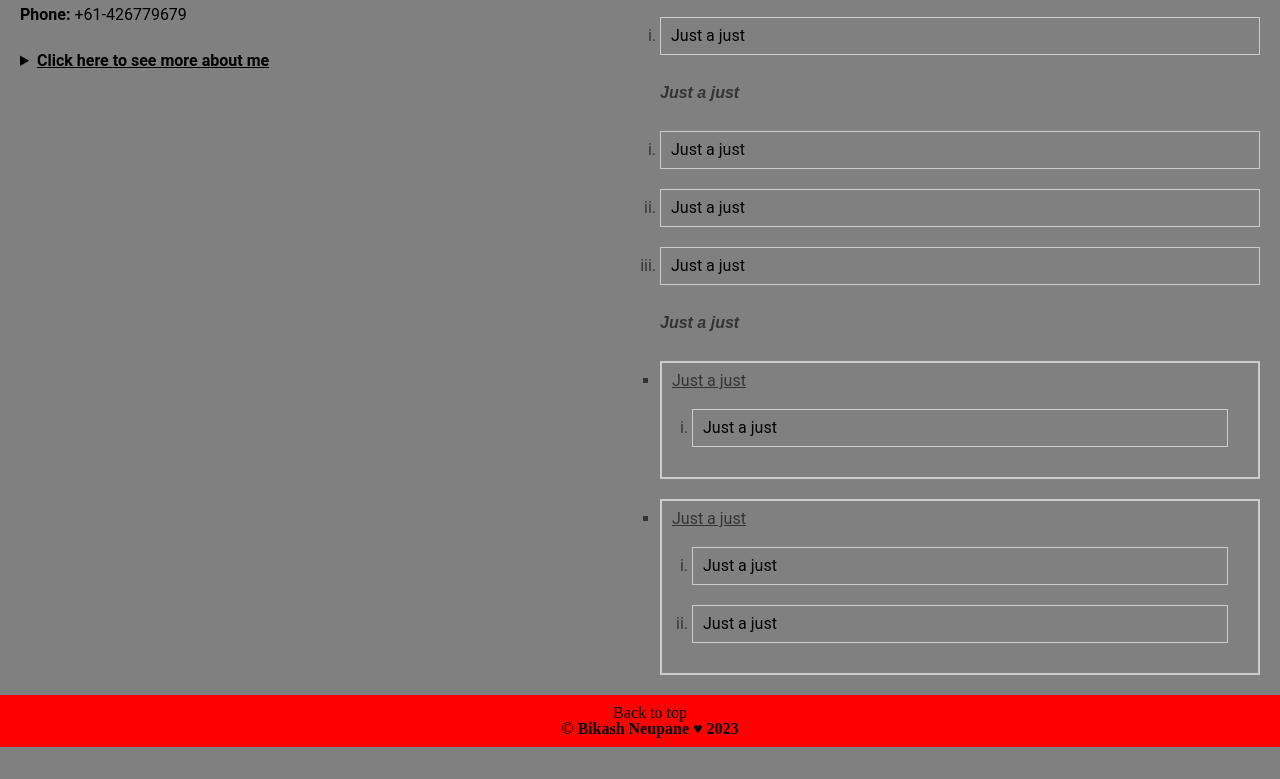
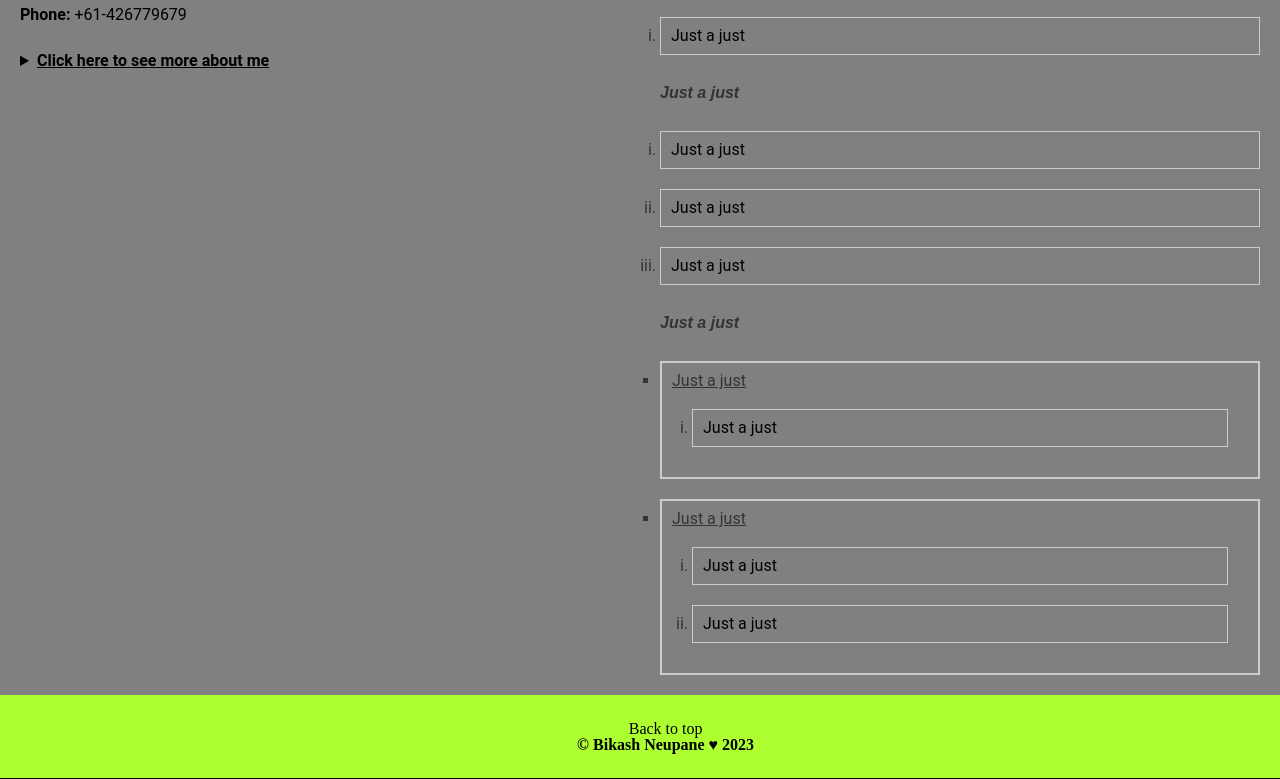
Before and after one commit to bikas-neupane2008/mypersonalwebsite, a plain HTML site: page index.html in a window 1280 px wide. Shown: the part 567-1346 px from the top of the page. Before the commit the page ends 1314 px from the top, so only its background shows below. Drawn offline with Linux system fonts and the light colour scheme.

Commit message:
Update style.css

```diff
--- a/css/style.css
+++ b/css/style.css
@@ -287,16 +287,15 @@ a:active {
 
 /* Styling for the footer section */
 footer {
+    clear: both;
     width: 100%;
-    /* Sets the width of the footer bar to 100% */
-    font-size: 100%;
-    /* Sets the font size of the footer section to 100% */
-    clear: both;
-    /* Clears any floated elements to prevent overlapping */
-    padding: 10px;
-    /* Adds padding around the footer section */
+    /* Sets the width of the navigation bar to 100% */
     text-align: center;
-    /* Centers the content in the footer section */
-    background: #ff0000;
-    /* Sets the background color of the footer to red */
+    /* Centers the navigation links */
+    border-bottom: 1px solid #000;
+    /* Adds a 1px black solid line at the bottom of the navigation bar */
+    background-color: greenyellow;
+    /* Sets the background color of the navigation bar to green yellow */
+    padding: 2vw;
+    /* Adds padding around the navigation links */
 }
```
